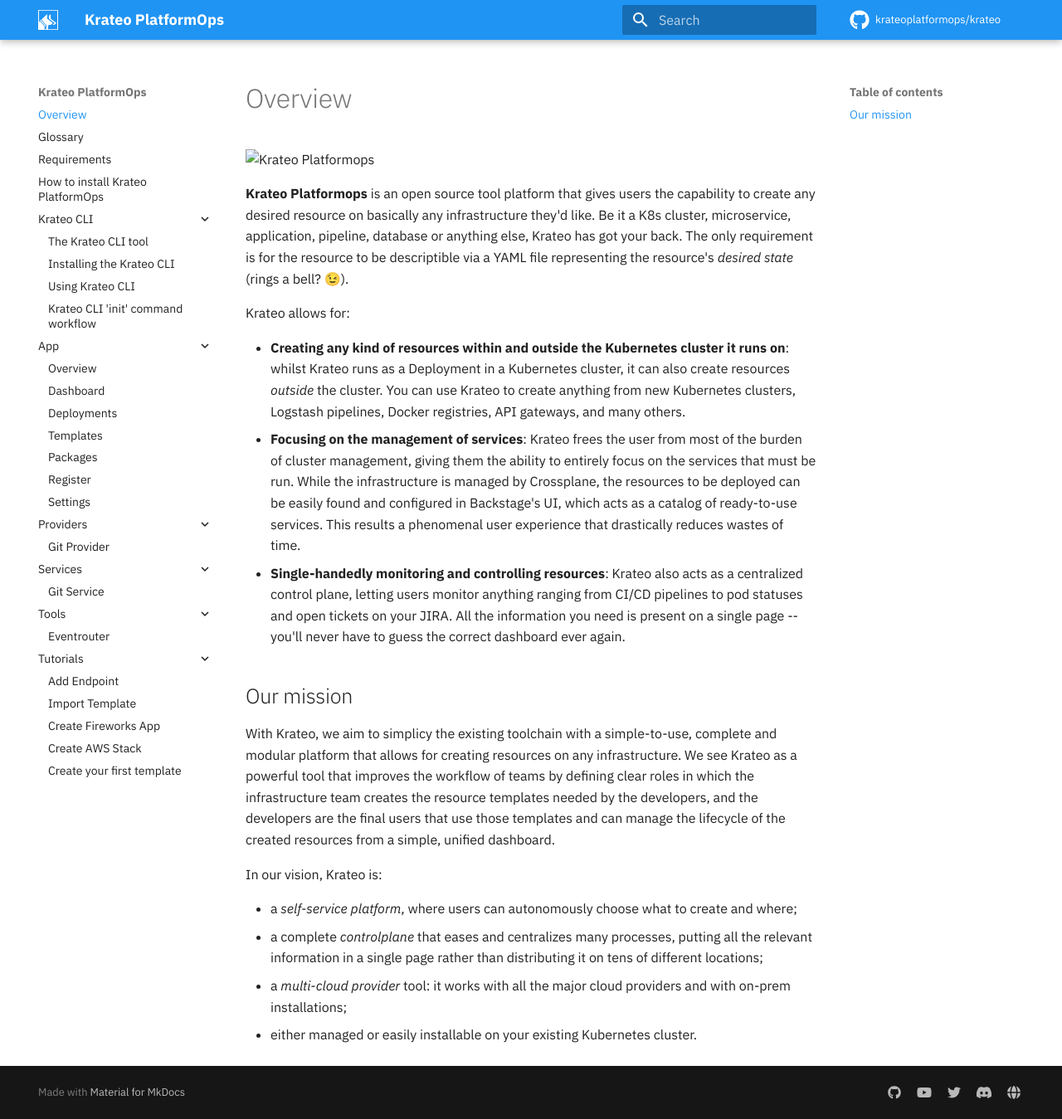
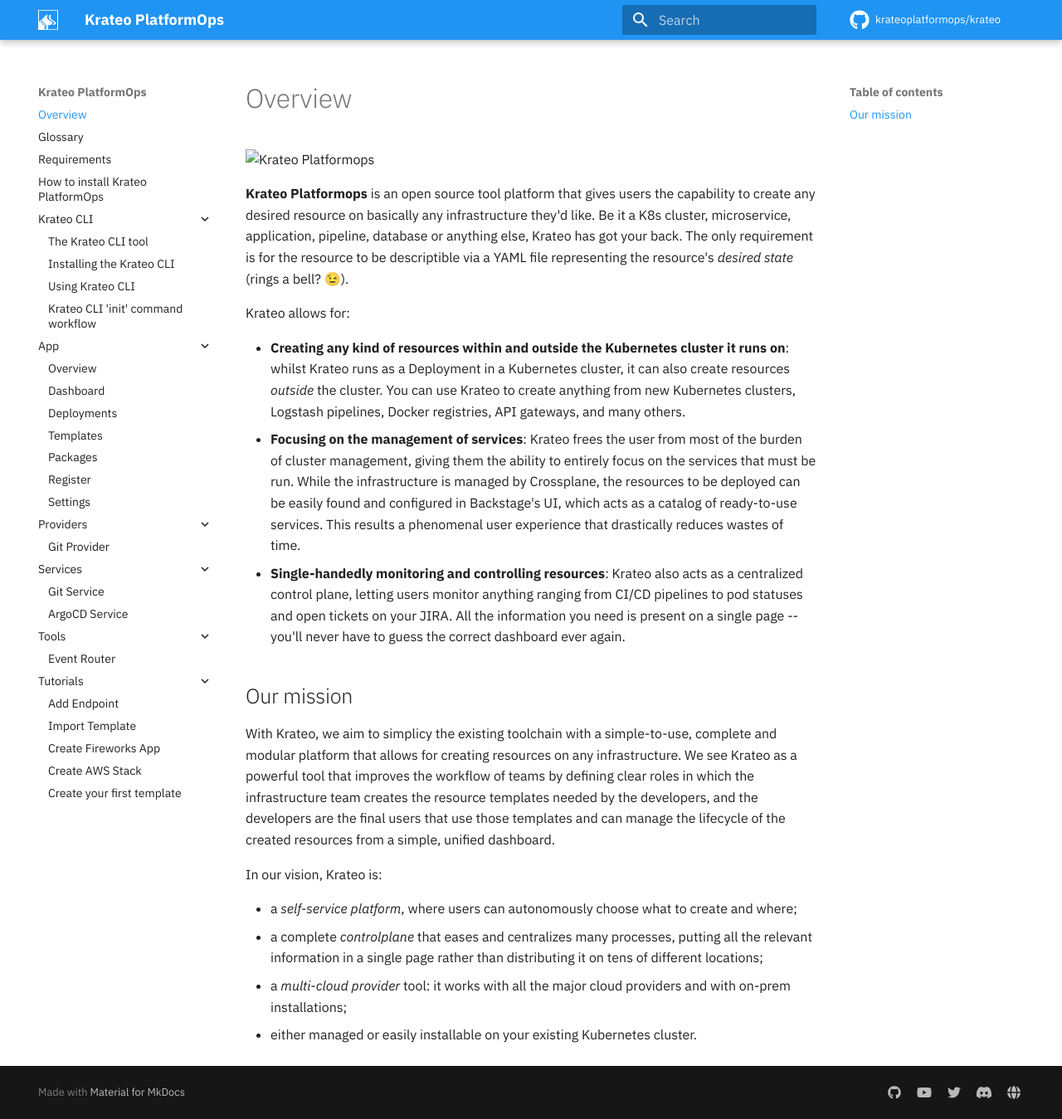
Before and after one commit to krateoplatformops/krateo-docs, an MkDocs documentation site: the page built from docs/README.md, in a window 1280 px wide and 1349 px high. Shown: the whole window at 83% size. Built offline with MkDocs 1.6.1 and Material for MkDocs 9.7.7, drawn with Linux system fonts in a browser that asks for light colours; comment, search, counter and statistics services are not loaded.

Commit message:
feat(services): argocd

```diff
--- a/mkdocs.yml
+++ b/mkdocs.yml
@@ -32,8 +32,9 @@
       - Git Provider: providers/provider-git.md
   - Services:
       - Git Service: services/git-service.md
+      - ArgoCD Service: services/argocd-service.md
   - Tools:
-      - Eventrouter: tools/eventrouter.md
+      - Event Router: tools/eventrouter.md
   - Tutorials:
       - Add Endpoint: tutorials/add-endpoint.md
       - Import Template: tutorials/import-template.md
```
Also changed, not shown: docs/services/argocd-service.md (added).
